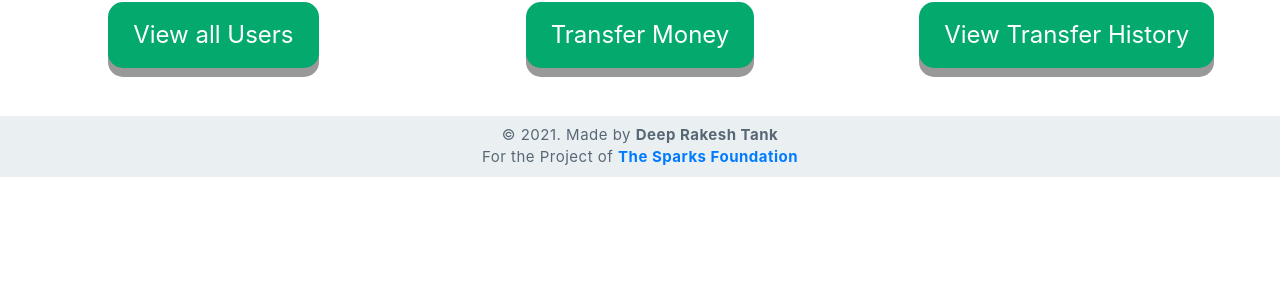
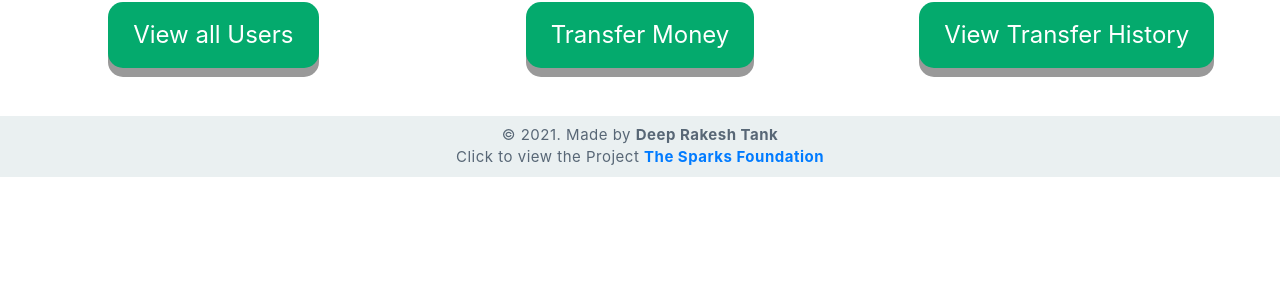
Before and after one commit to Deep0902/Basic-Banking-System, a PHP site: page / in a window 1280 px wide. Shown: the part 431-731 px from the top of the page. Run offline with PHP 8.4, Linux system fonts and the light colour scheme.

Commit message:
Update index.php

```diff
--- a/index.php
+++ b/index.php
@@ -103,7 +103,7 @@
 
 
     <footer class="text-center mt-5 py-2">
-        <p>&copy 2021. Made by <b> Deep Rakesh Tank</b> <br> For the Project of  <b><a href="https://github.com/Deep0902/Basic-Banking-System.git" target="_blank">The Sparks Foundation</a></b></p>
+        <p>&copy 2021. Made by <b> Deep Rakesh Tank</b> <br> Click to view the Project <b><a href="https://github.com/Deep0902/Basic-Banking-System.git" target="_blank">The Sparks Foundation</a></b></p>
     </footer>
     <script src="https://code.jquery.com/jquery-3.5.1.slim.min.js" integrity="sha384-DfXdz2htPH0lsSSs5nCTpuj/zy4C+OGpamoFVy38MVBnE+IbbVYUew+OrCXaRkfj" crossorigin="anonymous"></script>
     <script src="https://cdn.jsdelivr.net/npm/bootstrap@4.5.3/dist/js/bootstrap.bundle.min.js" integrity="sha384-ho+j7jyWK8fNQe+A12Hb8AhRq26LrZ/JpcUGGOn+Y7RsweNrtN/tE3MoK7ZeZDyx" crossorigin="anonymous"></script>
```
